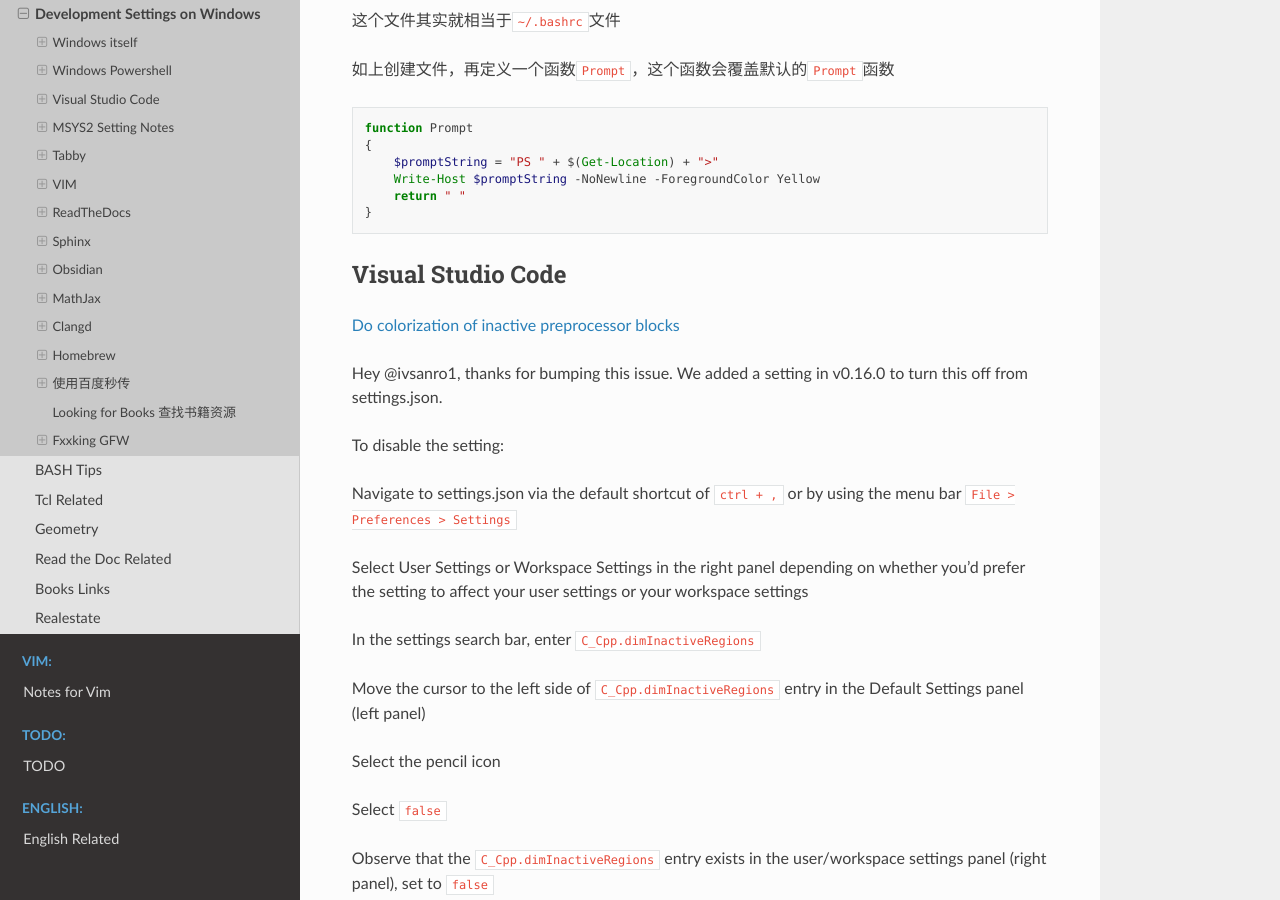
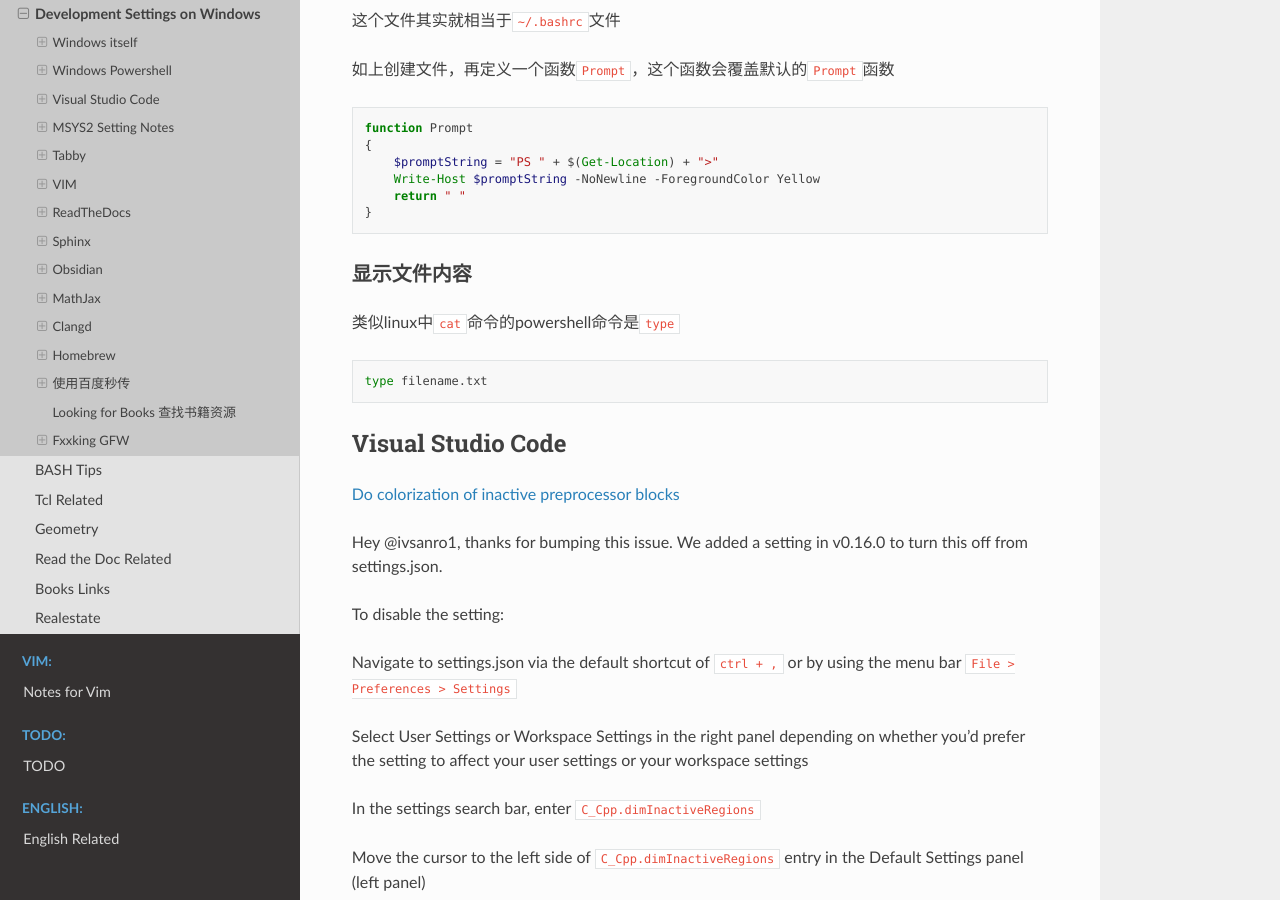
Before and after one commit to Pyrad/pyradnotes, a Sphinx documentation site: the page built from source/Notes/WinDevEnvSetup.md, in a window 1280 px wide and 900 px high, scrolled down 964 px. Built offline with Sphinx 7.4.7 and the Read the Docs theme 2.0.0, drawn with Linux system fonts in a browser that asks for light colours.

Commit message:
Notes Powershell type command

````diff
--- a/source/Notes/WinDevEnvSetup.md
+++ b/source/Notes/WinDevEnvSetup.md
@@ -52,6 +52,13 @@
 ```
 
 
+### 显示文件内容
+
+类似linux中`cat`命令的powershell命令是`type`
+
+```powershell
+type filename.txt
+```
 
 
 
````
